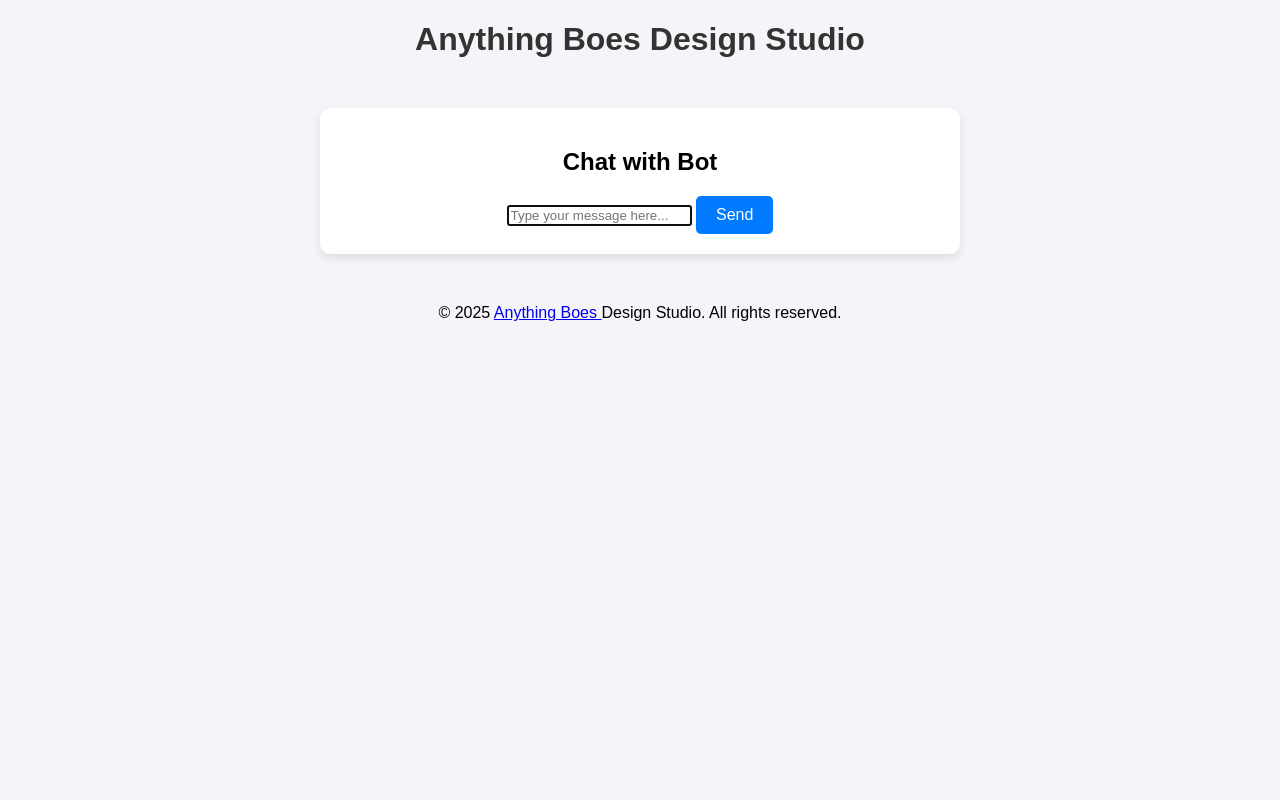
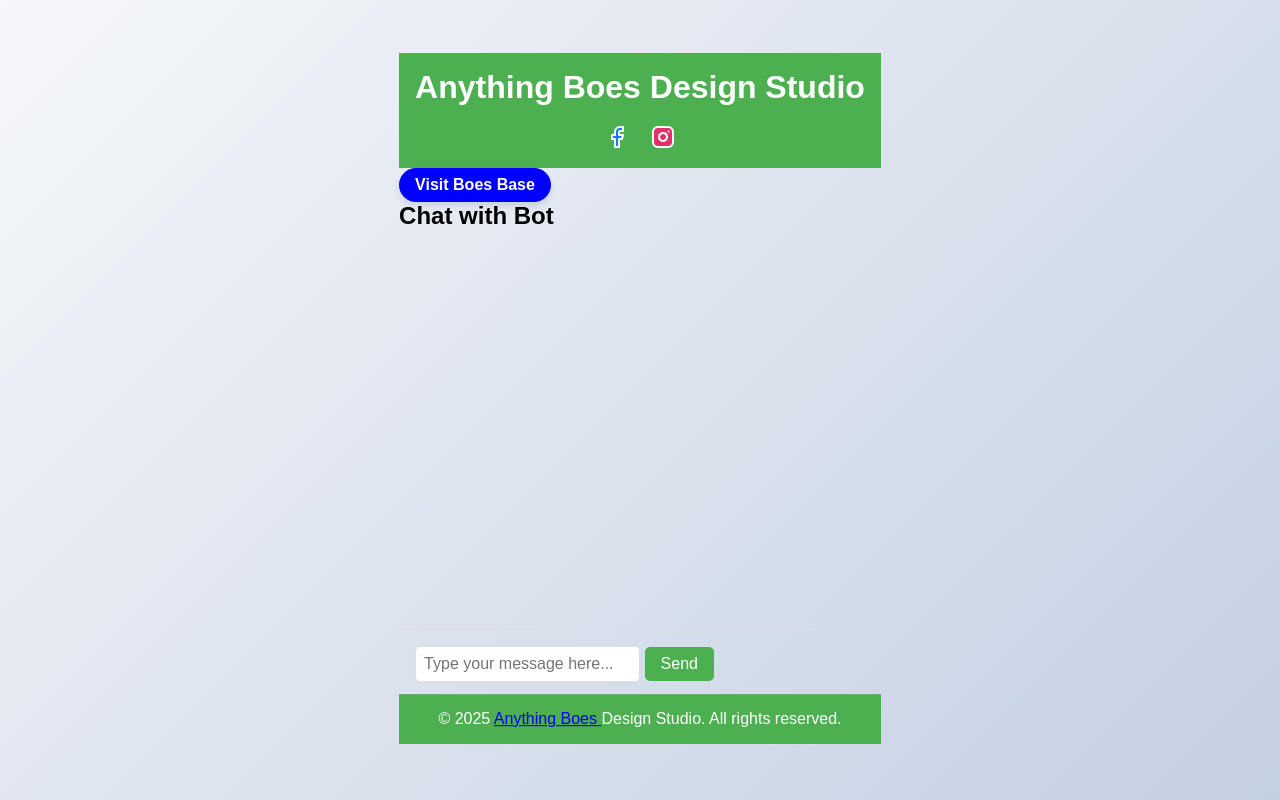
Before and after one commit to Tsudhonihm/chatbot, a Flask app: page / in a window 1280 px wide. Run offline with Flask 3, Linux system fonts and the light colour scheme.

Commit message:
Fix links and get new hosting platform

```diff
--- a/app.py
+++ b/app.py
@@ -1,46 +1,18 @@
 from flask import Flask, render_template, request, jsonify
-from flask_sqlalchemy import SQLAlchemy
-from flask_migrate import Migrate
 from flask_cors import CORS
 import os
-import traceback
 from transformers import AutoTokenizer, AutoModelForCausalLM
-
 # Initialize the Flask app
 app = Flask(__name__)
-
-# Load environment variables
-ALLOWED_ORIGINS = os.environ.get("ALLOWED_ORIGINS", "http://anything-boes.com").split(",")
-DATABASE_URL = os.environ.get("DATABASE_URL", "sqlite:///app.db")  # Default SQLite database
-
-# Configure the database URI
-app.config['SQLALCHEMY_DATABASE_URI'] = DATABASE_URL
-app.config['SQLALCHEMY_TRACK_MODIFICATIONS'] = False
-
-# Initialize the database
-db = SQLAlchemy(app)
-
-# Initialize Flask-Migrate
-migrate = Migrate(app, db)
-
-# Define a sample model (optional, if you don't already have one)
-class User(db.Model):
-    id = db.Column(db.Integer, primary_key=True)
-    username = db.Column(db.String(80), unique=True, nullable=False)
-    email = db.Column(db.String(120), unique=True, nullable=False)
-
-# Apply CORS
-CORS(app, resources={r"/message": {"origins": ALLOWED_ORIGINS}})
-
-# Load DialoGPT tokenizer and model globally
-tokenizer = AutoTokenizer.from_pretrained("microsoft/DialoGPT-small", padding_side="left")
-model = AutoModelForCausalLM.from_pretrained("microsoft/DialoGPT-small")
-
-# Home route to serve index.html (optional)
+# Apply CORS for your domain only
+CORS(app, resources={r"/message": {"origins": "http://anything-boes.com"}})
+# Load DialoGPT tokenizer and model
+tokenizer = AutoTokenizer.from_pretrained("microsoft/DialoGPT-medium")
+model = AutoModelForCausalLM.from_pretrained("microsoft/DialoGPT-medium")
+# Home route to serve index.html
 @app.route('/')
 def home():
     return render_template('index.html')
-
 # Message route to handle user input
 @app.route('/message', methods=['POST'])
 def message():
@@ -56,23 +28,19 @@ def message():
 
         if not user_message:
             return jsonify({'error': 'Message cannot be empty'}), 400
-        if len(user_message) > 500:
-            return jsonify({'error': 'Message is too long'}), 400
 
         # Encode the user's input
         input_ids = tokenizer.encode(user_message + tokenizer.eos_token, return_tensors="pt")
-
         # Generate a response using DialoGPT
         response_ids = model.generate(
             input_ids,
-            max_length=1000,
-            pad_token_id=tokenizer.eos_token_id,
-            no_repeat_ngram_size=2,
-            top_p=0.95,
-            top_k=50,
-            do_sample=True
+            max_length=1000,  # Limit the response length
+            pad_token_id=tokenizer.eos_token_id,  # Ensure proper padding
+            no_repeat_ngram_size=2,  # Avoid repeating phrases
+            top_p=0.95,  # Use nucleus sampling
+            top_k=50,  # Limit the number of tokens considered
+            do_sample=True  # Enable sampling for more diverse responses
         )
-
         # Decode the bot's response
         bot_response = tokenizer.decode(response_ids[:, input_ids.shape[-1]:][0], skip_special_tokens=True)
 
@@ -80,13 +48,9 @@ def message():
         return jsonify({'response': bot_response}), 200
 
     except Exception as e:
-        # Log the error for debugging
-        app.logger.error(f"Error: {str(e)}\nTraceback: {traceback.format_exc()}")
-        # Return a generic error message to the client
-        return jsonify({'error': 'An unexpected error occurred'}), 500
-
+        # Handle unexpected errors
+        return jsonify({'error': str(e)}), 500
 # Run the app
-if __name__ == '__main__':
-    # Get the PORT from the environment variable, defaulting to 8080 if not set
-    port = int(os.environ.get('PORT', 8080))
-    app.run(host='0.0.0.0', port=port)
+if __name__ == "__main__":
+    port = int(os.environ.get("PORT", 8082))  # Default to 5000 if PORT is not set
+    app.run(debug=True, host="0.0.0.0", port=port)
--- a/static/css/mystyles.css
+++ b/static/css/mystyles.css
@@ -1,75 +1,265 @@
-/* General Styles */
+/* General Reset */
+* {
+    margin: 0;
+    padding: 0;
+    box-sizing: border-box;
+}
+
+/* Body Styling */
 body {
     font-family: Arial, sans-serif;
+    background: linear-gradient(135deg, #f5f7fa, #c3cfe2);
+    min-height: 100vh;
+    display: flex;
+    justify-content: center;
+    align-items: center;
+}
+
+/* Splash Screen */
+#splash-screen {
+    position: fixed;
+    top: 0;
+    left: 0;
+    width: 100%;
+    height: 100%;
+    background: linear-gradient(135deg, #4CAF50, #1877F2);
+    display: flex;
+    justify-content: center;
+    align-items: center;
+    z-index: 9999;
+}
+
+.splash-content {
     text-align: center;
-  background-color: #f4f4f9;
-  margin: 0;
-  padding: 0;
+    color: white;
 }
-.container {
-  max-width: 600px;
-  margin: 50px auto;
-  padding: 20px;
-  background: #fff;
+
+/* Title Animation */
+.animated-title {
+    font-size: 2.5rem;
+    font-weight: bold;
+    animation: fadeIn 2s ease-in-out;
+}
+
+/* Subtitle Animation */
+.animated-subtitle {
+    font-size: 1.5rem;
+    margin-top: 1rem;
+    animation: bounce 2s infinite;
+}
+
+.cool {
+    color: #E1306C; /* Instagram pink */
+    font-weight: bold;
+}
+
+/* Loader Animation */
+.loader {
+    border: 5px solid #fff;
+    border-top: 5px solid transparent;
+    border-radius: 50%;
+    width: 50px;
+    height: 50px;
+    animation: spin 1s linear infinite;
+    margin-top: 2rem;
+}
+
+/* Header Section */
+.site-header {
+    text-align: center;
+    padding: 1rem;
+    background: #4CAF50;
+    color: white;
+}
+
+.social-icons {
+    display: flex;
+    gap: 1rem;
+    justify-content: center;
+    margin-top: 1rem;
+}
+
+.social-icon {
+    display: flex;
+    align-items: center;
+    justify-content: center;
+    width: 30px;
+    height: 30px;
+    color: white;
+    text-decoration: none;
+    transition: transform 0.3s ease;
+}
+
+.social-icon:hover {
+    transform: scale(1.2);
+}
+
+.facebook-icon svg {
+    fill: #1877F2; /* Facebook blue */
+}
+
+.instagram-icon svg {
+    fill: #E1306C; /* Instagram pink */
+}
+
+/* Centered Content */
+.centered-content {
+    text-align: center;
+    margin-top: 2rem;
+}
+
+.bubble-text {
+    font-size: 2rem;
+    font-weight: bold;
+    color: #4CAF50;
+    animation: bounce 2s infinite;
+    text-shadow: 2px 2px 5px rgba(0, 0, 0, 0.2);
+}
+
+.animated-phrase {
+    font-size: 1.5rem;
+    color: #333;
+    margin-top: 1rem;
+    animation: bounce 2s infinite;
+}
+
+/* Button Styling */
+.visit-button {
+    display: inline-block;
+    padding: .5rem 1rem;
+    font-size: 1rem;
+    font-weight: bold;
+    color: white;
+    background: #0000FF; /* Green background */
+    text-decoration: none;
+    border-radius: 50px; /* Rounded corners */
+    border: none;
+    cursor: pointer;
+    transition: background 0.3s ease, transform 0.3s ease;
+    box-shadow: 0 4px 6px rgba(0, 0, 0, 0.1); /* Subtle shadow */
+}
+
+/* Hover Effect */
+.visit-button:hover {
+    background: #45a049; /* Darker green on hover */
+    transform: scale(1.35); /* Slightly grow on hover */
+}
+
+/* Active Effect */
+.visit-button:active {
+    transform: scale(0.75); /* Slightly shrink when clicked */
+}
+
+/* Chat Container */
+.chat-container {
+    width: 600px;
+    background: white;
     border-radius: 10px;
-  box-shadow: 0 4px 10px rgba(0, 0, 0, 0.1);
+    box-shadow: 0 4px 6px rgba(0, 0, 0, 0.1);
+    overflow: hidden;
+    display: flex;
+    flex-direction: column;
+    margin: 2rem auto; /* Auto margin for horizontal centering */
+    max-width: 90%; /* Ensure responsiveness on smaller screens */
 }
-h1 {
-  color: #333;
+
+.chat-header {
+    background: #4CAF50;
+    color: white;
+    text-align: center;
+    padding: 1rem;
+    font-size: 1.5rem;
+    font-weight: bold;
 }
-#quote-container {
-  margin: 20px 0;
+
+.chatbox {
+    flex-grow: 1;
+    padding: 1rem;
+    overflow-y: auto;
+    height: 400px;
+    border-bottom: 1px solid #ddd;
 }
-#quote-text {
-  font-size: 1.5em;
-  color: #555;
+
+.message-form {
+    padding: 1rem;
+    display: flex;
+    gap: 0.5rem;
 }
-#quote-author {
-  font-style: italic;
-  color: #777;
+
+.message-form input {
+    flex-grow: 1;
+    padding: 0.5rem;
+    border: 1px solid #ddd;
+    border-radius: 5px;
+    font-size: 1rem;
 }
-button {
-  background-color: #007bff;
+
+.message-form button {
+    padding: 0.5rem 1rem;
+    background: #4CAF50;
     color: white;
     border: none;
-  padding: 10px 20px;
-  font-size: 1em;
     border-radius: 5px;
     cursor: pointer;
-  transition: background-color 0.3s ease;
+    font-size: 1rem;
 }
-button:hover {
-  background-color: #0056b3;
+
+.message-form button:hover {
+    background: #45a049;
 }
-.share-options {
-  margin-top: 20px;
+/* Footer */
+.site-footer {
+    text-align: center;
+    padding: 1rem;
+    background: #4CAF50;
+    color: white;
+    animation: float 3s infinite;
 }
-.share-options a {
-  margin: 0 10px;
-  text-decoration: none;
-  color: #007bff;
-  font-weight: bold;
+
+/* Animations */
+@keyframes fadeIn {
+    from {
+        opacity: 0;
+        transform: translateY(-20px);
     }
-.share-options a:hover {
-  text-decoration: underline;
+    to {
+        opacity: 1;
+        transform: translateY(0);
     }
-/* Confetti Animation */
-@keyframes confetti {
+}
+
+@keyframes bounce {
+    0%, 100% {
+        transform: translateY(0);
+    }
+    50% {
+        transform: translateY(-10px);
+    }
+}
+
+@keyframes spin {
     0% {
-    transform: translateY(0) rotate(0deg);
-    opacity: 1;
+        transform: rotate(0deg);
     }
     100% {
-    transform: translateY(100vh) rotate(360deg);
-    opacity: 0;
+        transform: rotate(360deg);
     }
 }
-.confetti {
-  position: absolute;
-  width: 10px;
-  height: 10px;
-  background: #ff6f61;
-  top: 0;
-  left: 50%;
-  animation: confetti 3s ease-out forwards;
+
+@keyframes pulse {
+    0%, 100% {
+        transform: scale(1);
     }
+    50% {
+        transform: scale(1.1);
+    }
+}
+
+@keyframes float {
+    0%, 100% {
+        transform: translateY(0);
+    }
+    50% {
+        transform: translateY(-5px);
+    }
+}
--- a/static/js/script.js
+++ b/static/js/script.js
@@ -3,9 +3,15 @@ document.addEventListener("DOMContentLoaded", () => {
   const userInput = document.getElementById("user-input");
   const sendButton = document.getElementById("send-btn");
 
+  // Favicon elements
+  const faviconLink = document.querySelector("link[rel*='icon']") || document.createElement('link');
+  faviconLink.type = 'image/x-icon';
+  faviconLink.rel = 'shortcut icon';
+  document.head.appendChild(faviconLink);
+
   // Check if elements exist
   if (!messagesContainer || !userInput || !sendButton) {
-    console.error(#"Error: Required DOM elements not found!");
+    console.error("Error: Required DOM elements not found!");
     return;
   }
 
@@ -29,6 +35,9 @@ document.addEventListener("DOMContentLoaded", () => {
     // Clear input field
     userInput.value = "";
 
+    // Animate favicon while waiting for bot response
+    animateFavicon();
+
     // Call the Flask backend to get the bot's response
     try {
       const botResponse = await fetchBotResponse(userMessage);
@@ -36,6 +45,9 @@ document.addEventListener("DOMContentLoaded", () => {
     } catch (error) {
       console.error("Error fetching bot response:", error);
       addMessage("Bot", "Sorry, I encountered an error. Please try again.");
+    } finally {
+      // Restore the default favicon after the response
+      restoreDefaultFavicon();
     }
   });
 
@@ -54,4 +66,16 @@ document.addEventListener("DOMContentLoaded", () => {
     const data = await response.json();
     return data.response;
   }
+
+  // Favicon Animation Logic
+  const defaultFavicon = "/static/favicons/favicon.gif"; // Default animated favicon
+  const activeFavicon = "/static/favicons/active-favicon.gif"; // Favicon for active state
+
+  function animateFavicon() {
+    faviconLink.href = activeFavicon; // Change to active favicon
+  }
+
+  function restoreDefaultFavicon() {
+    faviconLink.href = defaultFavicon; // Restore default favicon
+  }
 });
--- a/templates/layout.html
+++ b/templates/layout.html
@@ -3,37 +3,68 @@
 <head>
     <meta charset="UTF-8">
     <meta name="viewport" content="width=device-width, initial-scale=1.0">
-    <title>{% block title %}Anything Boes{% endblock %}</title>
+    <title>{% block title %}Anything Boes Design Studio{% endblock %}</title>
+
     <!-- Link to CSS -->
     <link rel="stylesheet" href="{{ url_for('static', filename='css/mystyles.css') }}">
+
     <!-- Favicon Reference -->
-   <!-- Standard Favicon -->
-<link rel="icon" href="{{ url_for('static', filename='favicons/favicon.ico') }}" type="image/x-icon">
-<!-- PNG Favicons -->
-<link rel="icon" href="{{ url_for('static', filename='favicons/favicon-16x16.png') }}" sizes="16x16" type="image/png">
-<link rel="icon" href="{{ url_for('static', filename='favicons/favicon-32x32.png') }}" sizes="32x32" type="image/png">
-<!-- Apple Touch Icon -->
-<link rel="apple-touch-icon" href="{{ url_for('static', filename='favicons/apple-touch-icon.png') }}">
-<!-- Android Chrome Icons -->
-<link rel="icon" href="{{ url_for('static', filename='favicons/android-chrome-192x192.png') }}" sizes="192x192" type="image/png">
-<link rel="icon" href="{{ url_for('static', filename='favicons/android-chrome-512x512.png') }}" sizes="512x512" type="image/png">
+    <link rel="icon" href="{{ url_for('static', filename='favicons/favicon.gif') }}" type="image/x-icon">
+
+    <!-- Optional: Add additional meta tags or scripts here -->
 </head>
 <body>
+    <!-- Splash Screen -->
+    <div id="splash-screen">
+        <div class="splash-content">
+            <h1 class="animated-title">Welcome to Anything Boes Studio</h1>
+            <p class="animated-subtitle">Serious <span class="cool">( ly Cool )</span> Projects</p>
+            <div class="loader"></div>
+        </div>
+    </div>
+
+    <!-- Main Content -->
+    <div id="main-content" style="display: none;">
         <!-- Header Section -->
         <header class="site-header">
+            <div class="header-content">
                 <h1>Anything Boes Design Studio</h1>
+                <div class="social-icons">
+                    <!-- Facebook Icon -->
+                    <a href="https://www.facebook.com/AnythingBoes/" target="_blank" rel="noopener noreferrer" class="social-icon facebook-icon">
+                        <svg xmlns="http://www.w3.org/2000/svg" width="24" height="24" viewBox="0 0 24 24" fill="#1877F2" stroke="currentColor" stroke-width="2" stroke-linecap="round" stroke-linejoin="round">
+                            <path d="M18 2h-3a5 5 0 0 0-5 5v3H7v4h3v8h4v-8h3l1-4h-4V7a1 1 0 0 1 1-1h3z"></path>
+                        </svg>
+                    </a>
+
+                    <!-- Instagram Icon -->
+                    <a href="https://www.instagram.com/peter_boes1/" target="_blank" rel="noopener noreferrer" class="social-icon instagram-icon">
+                        <svg xmlns="http://www.w3.org/2000/svg" width="24" height="24" viewBox="0 0 24 24" fill="#E1306C" stroke="currentColor" stroke-width="2" stroke-linecap="round" stroke-linejoin="round">
+                            <rect x="2" y="2" width="20" height="20" rx="5" ry="5"></rect>
+                            <path d="M16 11.37A4 4 0 1 1 12.63 8 4 4 0 0 1 16 11.37z"></path>
+                            <line x1="17.5" y1="6.5" x2="17.51" y2="6.5"></line>
+                        </svg>
+                    </a>
+                </div>
+            </div>
         </header>
-
-    <!-- Main Content -->
-    <main class="site-content">
-        <!-- Content Block for Child Templates -->
+                                                                     <!-- Button to Visit Another Page -->
+                                                                   <a href="https://sites.google.com/view/anythingboes/the-boes-base"
+   target="_blank"
+   rel="noopener noreferrer"
+   class="visit-button">
+   Visit Boes Base
+</a>
+        <!-- Dynamic Content Block -->
+        <div class="content">
             {% block content %}
+            <!-- Default content goes here -->
             {% endblock %}
-    </main>
+        </div>
 
         <!-- Footer Section -->
         <footer class="site-footer">
-        <p>
+            <p class="animated-footer">
                 &copy; 2025
                 <a href="https://sites.google.com/view/anything-boes-studio/716-254-7865" class="footer-link">
                     Anything Boes
@@ -41,5 +72,18 @@
                 Design Studio. All rights reserved.
             </p>
         </footer>
+    </div>
+
+    <!-- JavaScript -->
+    <script>
+        // Hide splash screen and show main content after 3 seconds
+        setTimeout(() => {
+            document.getElementById('splash-screen').style.display = 'none';
+            document.getElementById('main-content').style.display = 'block';
+        }, 3000);
+    </script>
+
+    <!-- Link to JavaScript -->
+    <script src="{{ url_for('static', filename='js/script.js') }}"></script>
 </body>
 </html>
```
Also changed, not shown: firebase.json (added), static/favicons/active-favicon..gif (added), static/favicons/android-chrome-192x192.png (deleted), static/favicons/android-chrome-512x512.png (deleted), static/favicons/favicon-16x16.png (deleted), static/favicons/favicon.gif (added), static/favicons/favicon.ico (deleted), static/favicons/favicon.png (renamed from static/favicons/apple-touch-icon.png), 5 other files. Lines whose indentation alone changed are shown as unchanged.
